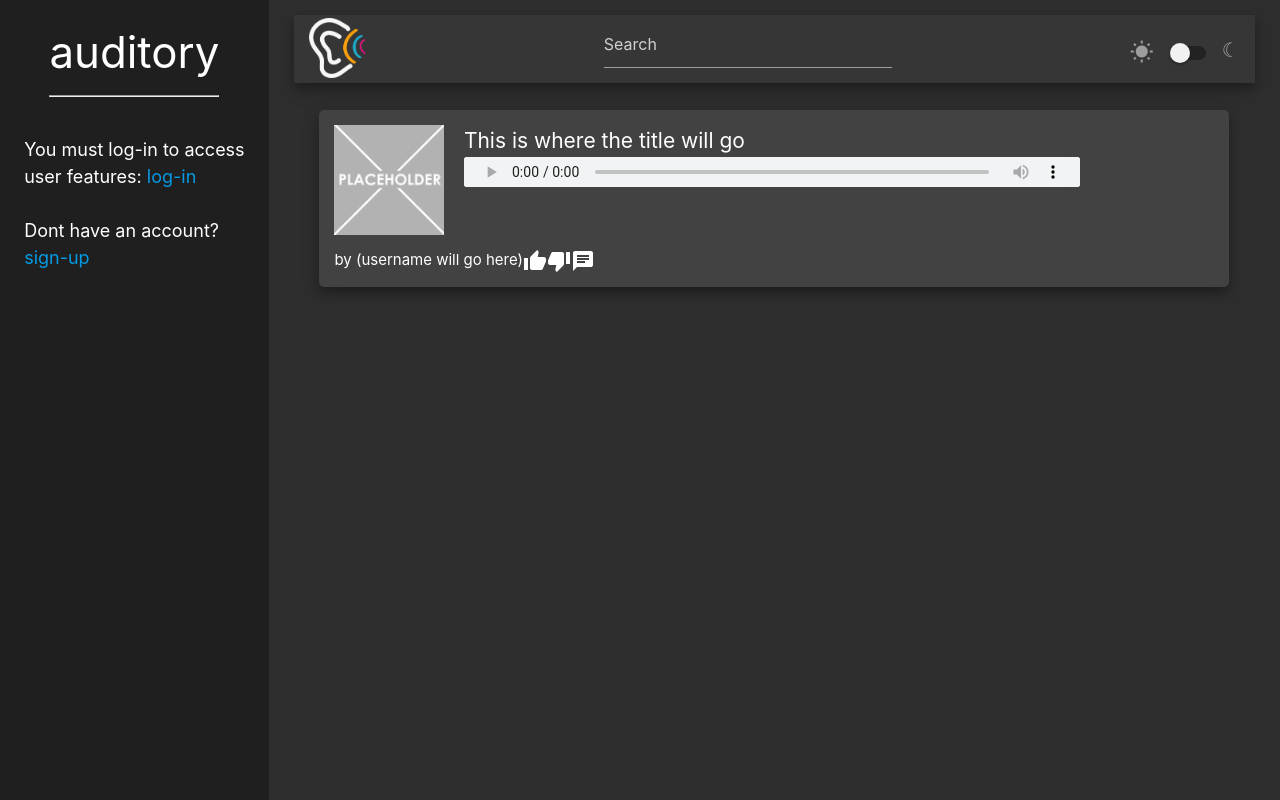
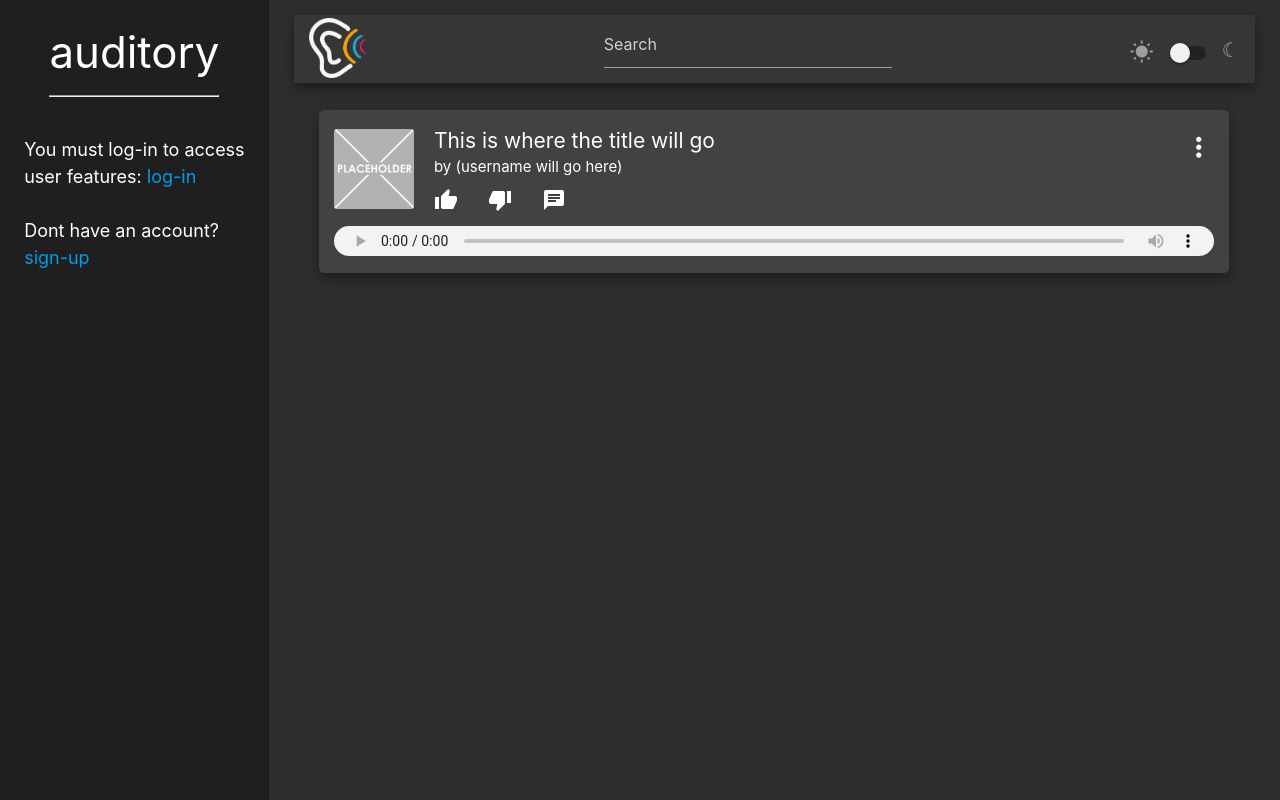
Before and after one commit to RyanBranco/auditory, a React (Create React App) app: page / in a window 1280 px wide. Built offline with nearby package versions, Linux system fonts and the light colour scheme.

Commit message:
audio card style

```diff
--- a/src/components/AudioCard/AudioCard.jsx
+++ b/src/components/AudioCard/AudioCard.jsx
@@ -13,15 +13,22 @@ class AudioCard extends Component {
     render() {
         return (
             <div id={styles.AudioCard}>
+                <i id={styles.options} className="material-icons">more_vert</i>
                 <img src={placeholder} alt="placeholder"></img>
-                <p id={styles.title}>This is where the title will go</p>
-                <audio controls>
-                    <source src="horse.mp3" type="audio/mpeg"></source>
-                </audio>
-                <p id={styles.username}>by (username will go here)</p>
-                <i className="material-icons">thumb_up</i>
-                <i className="material-icons">thumb_down</i>
-                <i className="material-icons">chat</i>
+                <div id={styles.cardContents}>
+                    <p id={styles.title}>This is where the title will go</p>
+                    <p id={styles.username}>by (username will go here)</p>
+                    <div id={styles.icons}>
+                        <i id={styles.AudioCardControls} className="material-icons">thumb_up</i>
+                        <i id={styles.AudioCardControls} className="material-icons">thumb_down</i>
+                        <i id={styles.AudioCardControls} className="material-icons">chat</i>
+                    </div>
+                </div>
+                <div id={styles.controller}>
+                    <audio controls>
+                        <source src="horse.mp3" type="audio/mpeg"></source>
+                    </audio>
+                </div>
             </div>
         )
     }
--- a/src/components/AudioCard/AudioCard.module.css
+++ b/src/components/AudioCard/AudioCard.module.css
@@ -3,6 +3,7 @@
     margin-right: auto;
     border-radius: 5px;
     padding: 1rem;
+    padding-bottom: .7rem;
     box-shadow: 0 6px 8px 0 rgba(0, 0, 0, 0.2), 0 6px 20px 0 rgba(0, 0, 0, 0.19);
     background-color: #424242;
     margin-top: 1.6rem;
@@ -11,32 +12,50 @@
     width: 90%;
 }
 
+#AudioCard audio {
+    margin-top: .7rem;
+    display: inline-block;
+    border-radius: 2px;
+    width: 100%;
+    height: 2rem;
+}
+
 #AudioCard img {
-    width: 110px;
+    margin-top: .3rem;
+    border-radius: 3px;
+    width: 80px;
+}
+#cardContents {
+    width: 60%;
+    position: absolute;
+    margin-left: 1.3rem;
+    display: inline-block;
 }
 
 #title {
     font-size: 1.4rem;
-    position: absolute;
-    width: 50%;
-    margin-left: 1.3rem;
+}
+
+#controller {
+    width: 100%;
+}
+
+#username {
+    display: block;
+}
+
+#icons {
+    display: flex;
+    flex-direction: row;
     display: inline-block;
 }
 
-#AudioCard audio {
-    background-color: #f1f3f4;
-    border: 1px solid #f1f3f4;
-    border-radius: 2px;
-    margin-left: 1.3rem;
-    margin-bottom: 3.2rem;
-    width: 70%;
-    height: 2rem;
+#AudioCardControls {
+    margin-top: .1rem;
+    margin-right: 2rem;
 }
 
-#AudioCard hr {
-    width: 99%;
+#options {
+    font-size: 2.1rem;
+    float: right;
 }
-
-#username {
-    display: inline-block;
-}
```
